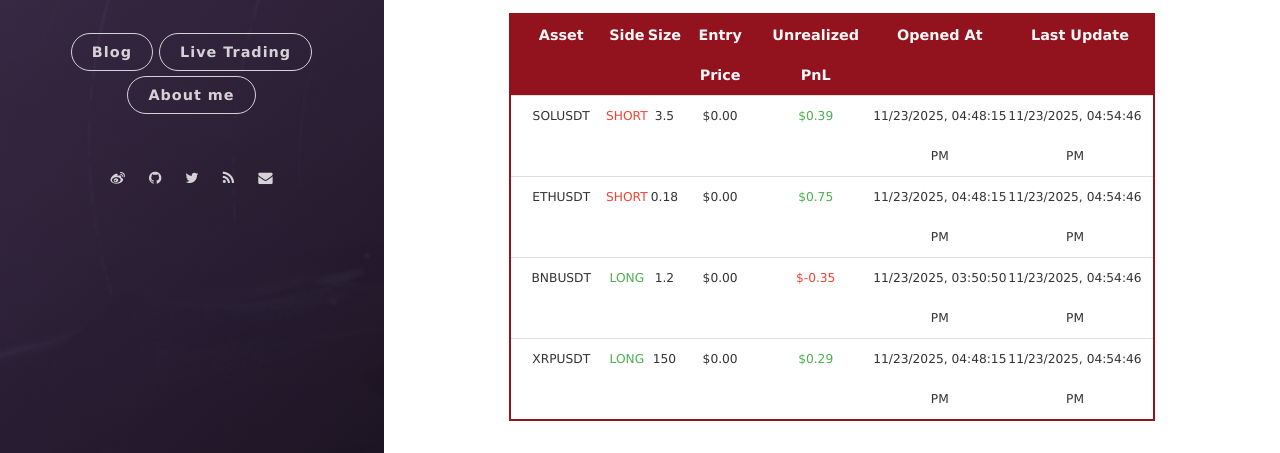
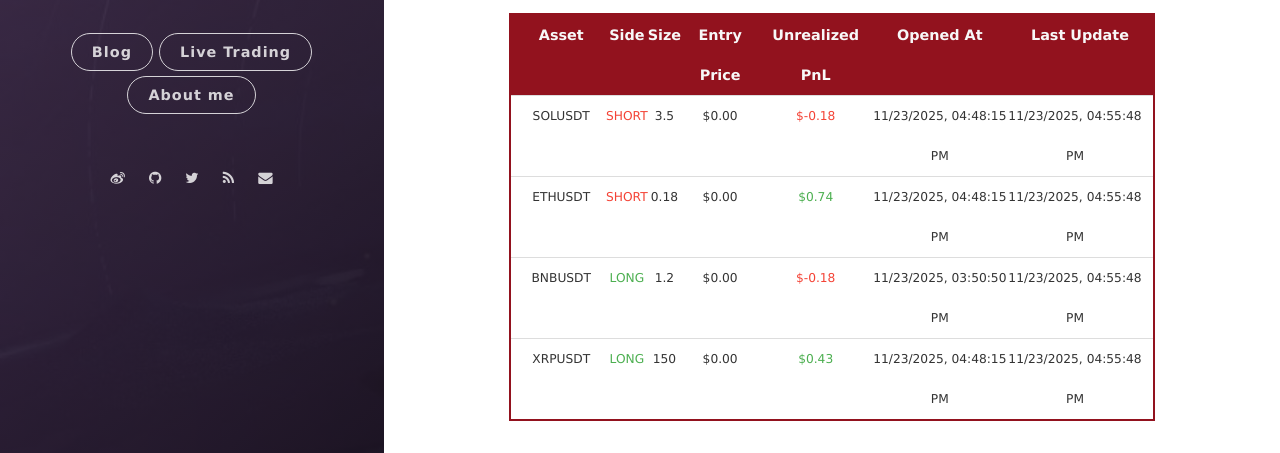
Before and after one commit to leeyegy/leeyegy.github.io, a Jekyll site: the page built from live-trading.html, in a window 1280 px wide and 1107 px high. Shown: the part 586-1039 px from the top of the window. Built offline with Jekyll 4.4.1, drawn with Linux system fonts in a browser that asks for light colours; nearby versions of some CDN libraries.

Commit message:
AccountMonitor: refresh positions 2025-11-24T00:55:48+08:00

```diff
--- a/assets/data/binance/positions.json
+++ b/assets/data/binance/positions.json
@@ -4,35 +4,35 @@
     "side": "SHORT",
     "size": 3.5,
     "entryPrice": 0.0,
-    "unrealizedPnl": 0.39252017,
+    "unrealizedPnl": -0.175,
     "openedAt": "2025-11-24T00:48:15+08:00",
-    "reportedAt": "2025-11-24T00:54:46+08:00"
+    "reportedAt": "2025-11-24T00:55:48+08:00"
   },
   {
     "symbol": "ETHUSDT",
     "side": "SHORT",
     "size": 0.18,
     "entryPrice": 0.0,
-    "unrealizedPnl": 0.7524,
+    "unrealizedPnl": 0.738,
     "openedAt": "2025-11-24T00:48:15+08:00",
-    "reportedAt": "2025-11-24T00:54:46+08:00"
+    "reportedAt": "2025-11-24T00:55:48+08:00"
   },
   {
     "symbol": "BNBUSDT",
     "side": "LONG",
     "size": 1.2,
     "entryPrice": 0.0,
-    "unrealizedPnl": -0.34588934,
+    "unrealizedPnl": -0.18,
     "openedAt": "2025-11-23T23:50:50+08:00",
-    "reportedAt": "2025-11-24T00:54:46+08:00"
+    "reportedAt": "2025-11-24T00:55:48+08:00"
   },
   {
     "symbol": "XRPUSDT",
     "side": "LONG",
     "size": 150.0,
     "entryPrice": 0.0,
-    "unrealizedPnl": 0.2909895,
+    "unrealizedPnl": 0.42954,
     "openedAt": "2025-11-24T00:48:15+08:00",
-    "reportedAt": "2025-11-24T00:54:46+08:00"
+    "reportedAt": "2025-11-24T00:55:48+08:00"
   }
 ]
```
